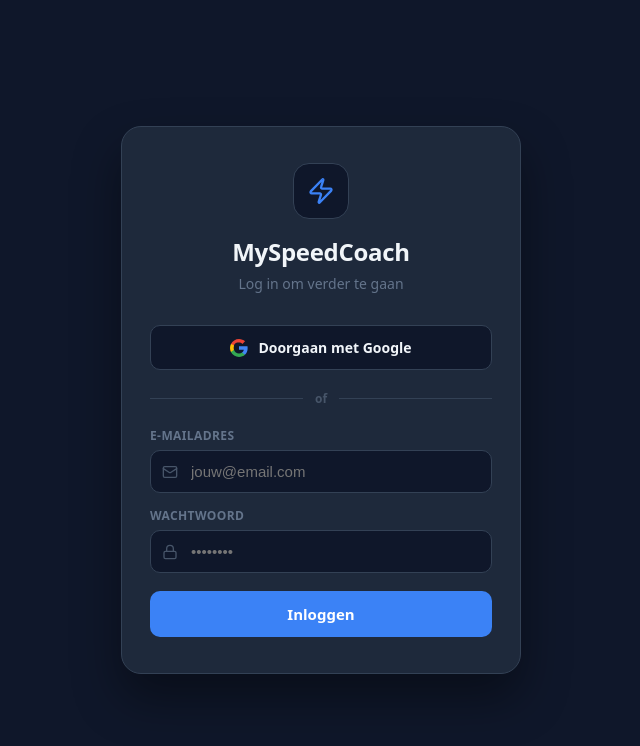
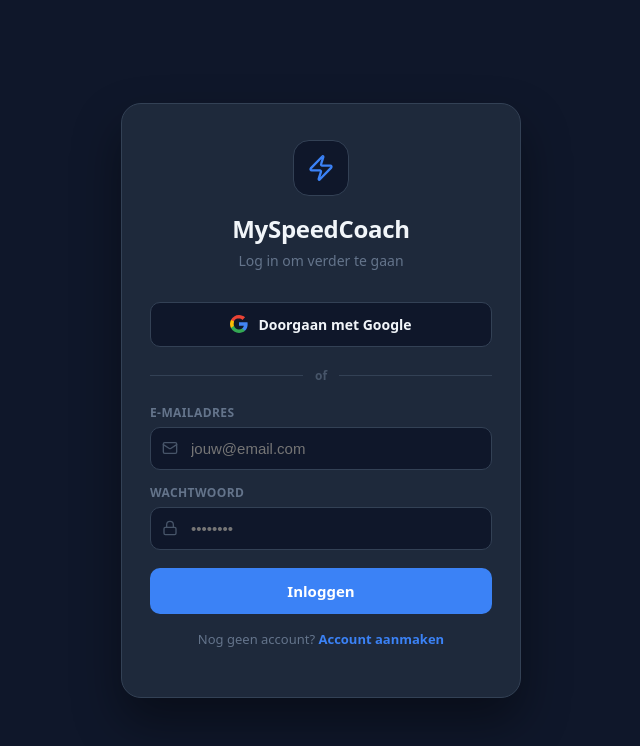
Before and after one commit to tomdemilliano/mySpeedCoach, a Next.js app: page /login in a window 1280 px wide. Shown: the top 746 px of the page, without its empty margins (319-959 px from the left). Built offline with nearby package versions, Linux system fonts and the light colour scheme; no server answers.

Commit message:
Add register link to login page
Added a register link for new users to create an account.

```diff
--- a/pages/login.js
+++ b/pages/login.js
@@ -128,6 +128,12 @@
         </form>
 
         {/* Forgot password — added in Feature 9.4 */}
+
+        {/* Register link */}
+        <p style={{ textAlign: 'center', fontSize: '13px', color: '#64748b', marginTop: '16px' }}>
+          Nog geen account?{' '}
+          <a href="/register" style={{ color: '#3b82f6', textDecoration: 'none', fontWeight: '600' }}>Account aanmaken</a>
+        </p>
         {/* Register — added in Feature 9.2 */}
       </div>
     </div>
```
